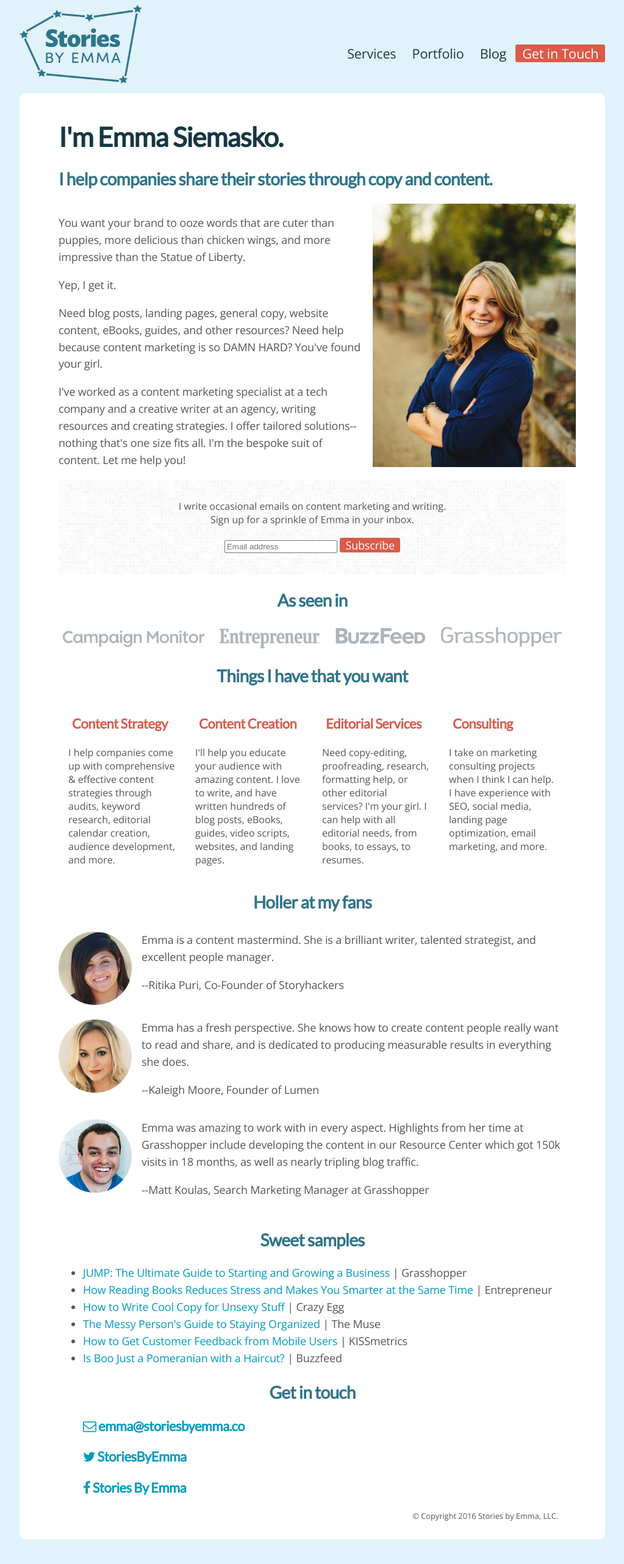
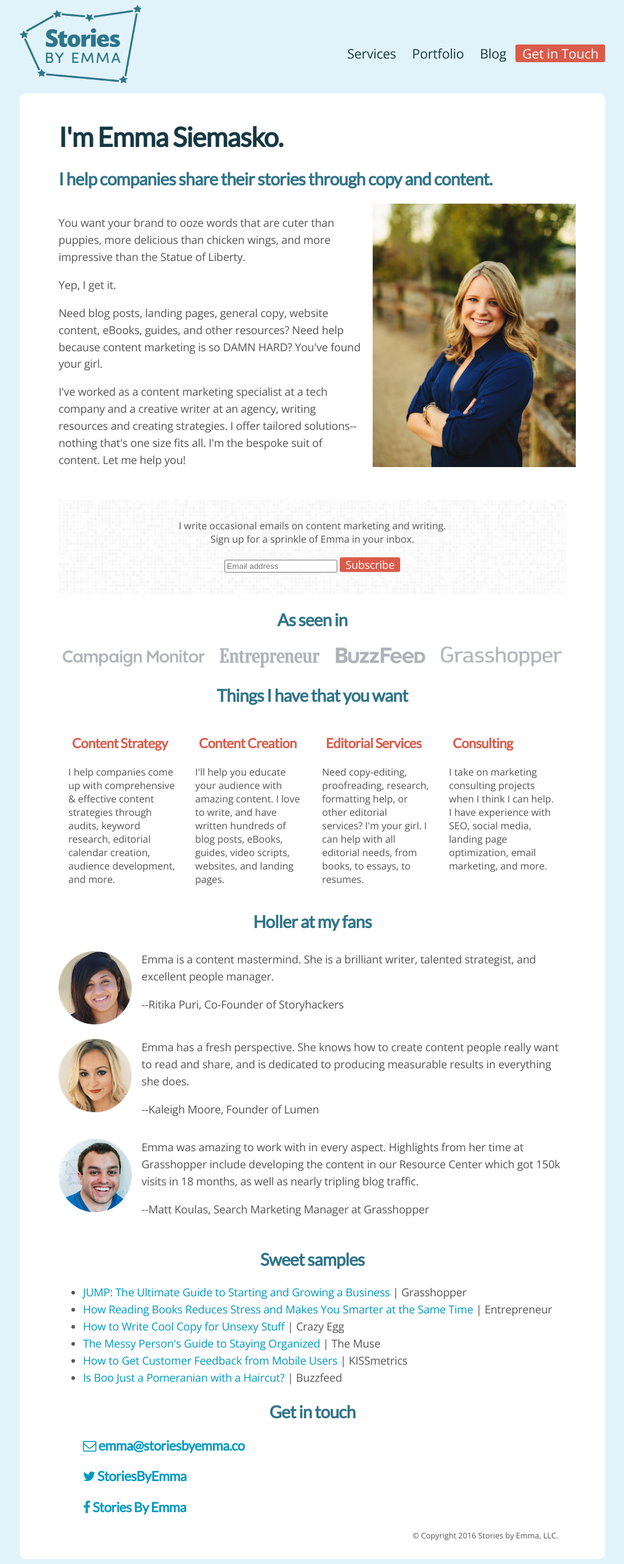
Before and after one commit to emmalepsy/emmalepsy.github.io, a Jekyll site: the page mobile.html, which Jekyll copies as it is, in a window 1280 px wide. Shown: the whole page at 61% size, without its empty margins (128-1151 px from the left). Built offline with Jekyll 4.4.1, drawn with Linux system fonts in a browser that asks for light colours; nearby versions of some CDN libraries; a style sheet for code colours, icons or effects is not loaded; before the commit the page ends 2533 px from its top, so only the background shows below that.

Commit message:
Add more margin before subscribe box

```diff
--- a/mobile.html
+++ b/mobile.html
@@ -306,6 +306,9 @@ ul.iconlist li:before
     margin-top: 0;
   }
 
+  .gray-backed-frame {
+    margin-top: 2em;
+  }
 }
 
 </style>
```
